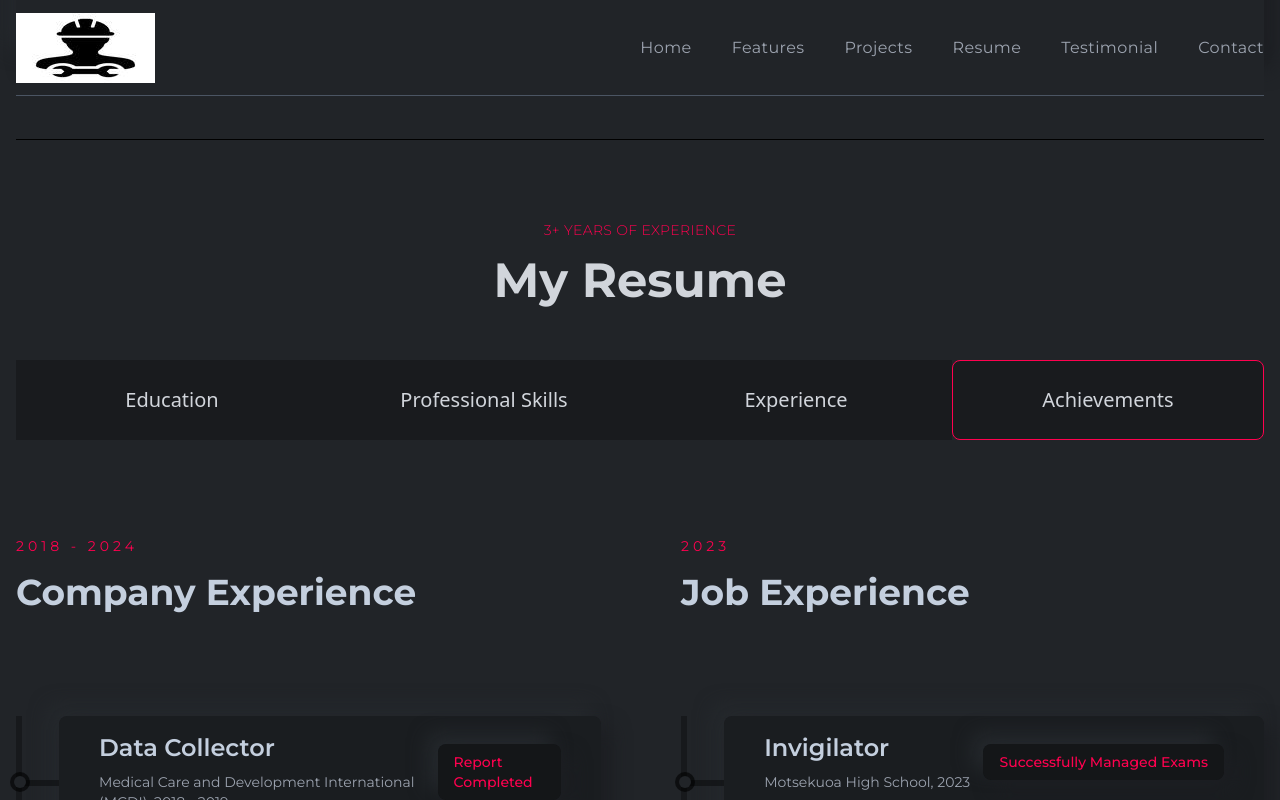
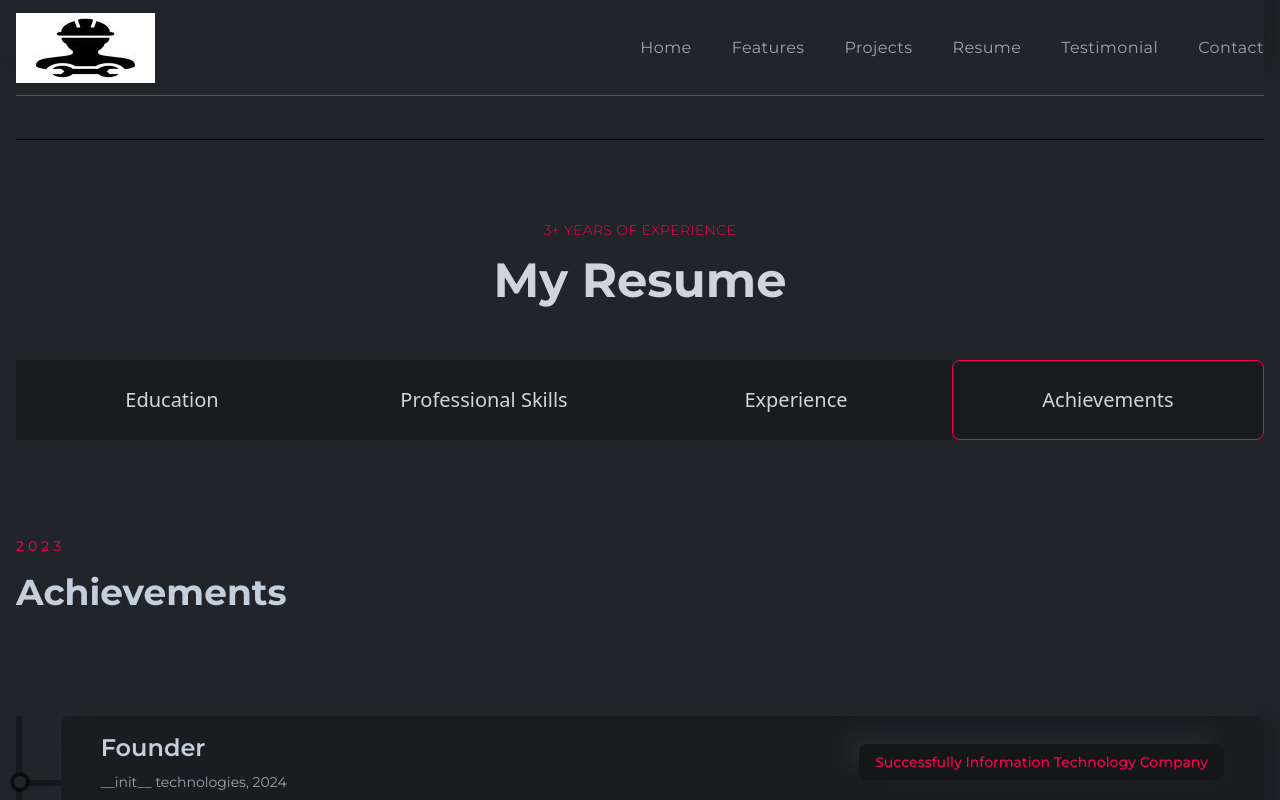
Before and after one commit to Mosebo11/portfolio, a React (Create React App) app: page / in a window 1280 px wide. Both pictures are taken after a click on the item "Achievements". Shown: the part 3107-3907 px from the top of the page. Built offline with nearby package versions, Linux system fonts and the light colour scheme.

Commit message:
Update Achievement.js
add achievements

```diff
--- a/src/components/resume/Achievement.js
+++ b/src/components/resume/Achievement.js
@@ -9,46 +9,19 @@
       animate={{ opacity: 1, transition: { duration: 0.5 } }}
       className="py-12 font-titleFont flex gap-20"
     >
-      {/* Company Experience */}
+
+      {/* Achievements */}
       <div>
         <div className="py-12 font-titleFont flex flex-col gap-4">
-          <p className="text-sm text-designColor tracking-[4px]">2018 - 2024</p>
-          <h2 className="text-4xl font-bold">Company Experience</h2>
+          <p className="text-sm text-designColor tracking-[4px]">2023</p>
+          <h2 className="text-4xl font-bold">Achievements</h2>
         </div>
         <div className="mt-14 w-full h-auto border-l-[6px] border-l-black border-opacity-30 flex flex-col gap-10">
           <ResumeCard
-            title="Data Collector"
-            subTitle="Medical Care and Development International (MCDI), 2018 - 2019"
-            result="Report Completed"
-            des="Collected data from patients at Ts’akholo Health Centre, analyzed results using Excel, and submitted reports for medical service improvement."
-          />
-          <ResumeCard
-            title="Peer Educator & Data Collector"
-            subTitle="LENASO (Lesotho Network of AIDs Service Organization), 2023 - 2024"
-            result="Community Impact"
-            des="Educated communities about HIV/AIDS, recorded participant data, and submitted reports to Mafeteng Hospital."
-          />
-          <ResumeCard
-            title="System Administrator & Data Engineer"
-            subTitle="Iconic FootPrints Association, 2023 - 2024"
-            result="Secured System"
-            des="Managed networks and analyzed data to generate actionable reports and insights for the organization."
-          />
-        </div>
-      </div>
-
-      {/* Job Experience */}
-      <div>
-        <div className="py-12 font-titleFont flex flex-col gap-4">
-          <p className="text-sm text-designColor tracking-[4px]">2023</p>
-          <h2 className="text-4xl font-bold">Job Experience</h2>
-        </div>
-        <div className="mt-14 w-full h-auto border-l-[6px] border-l-black border-opacity-30 flex flex-col gap-10">
-          <ResumeCard
-            title="Invigilator"
-            subTitle="Motsekuoa High School, 2023"
-            result="Successfully Managed Exams"
-            des="Oversaw examination sessions, enforced ECOL rules, handled student registration, and submitted daily reports to school administration."
+            title="Founder"
+            subTitle="__init__ technologies, 2024"
+            result="Successfully Information Technology Company"
+            des="__init__ Technologies is a brilliant reflection of innovation from the ground up—its name alone speaks to starting something powerful and foundational. A bold step into tech, driven by vision and code."
           />
           <ResumeCard
             title="Software Engineering Graduate"
```
